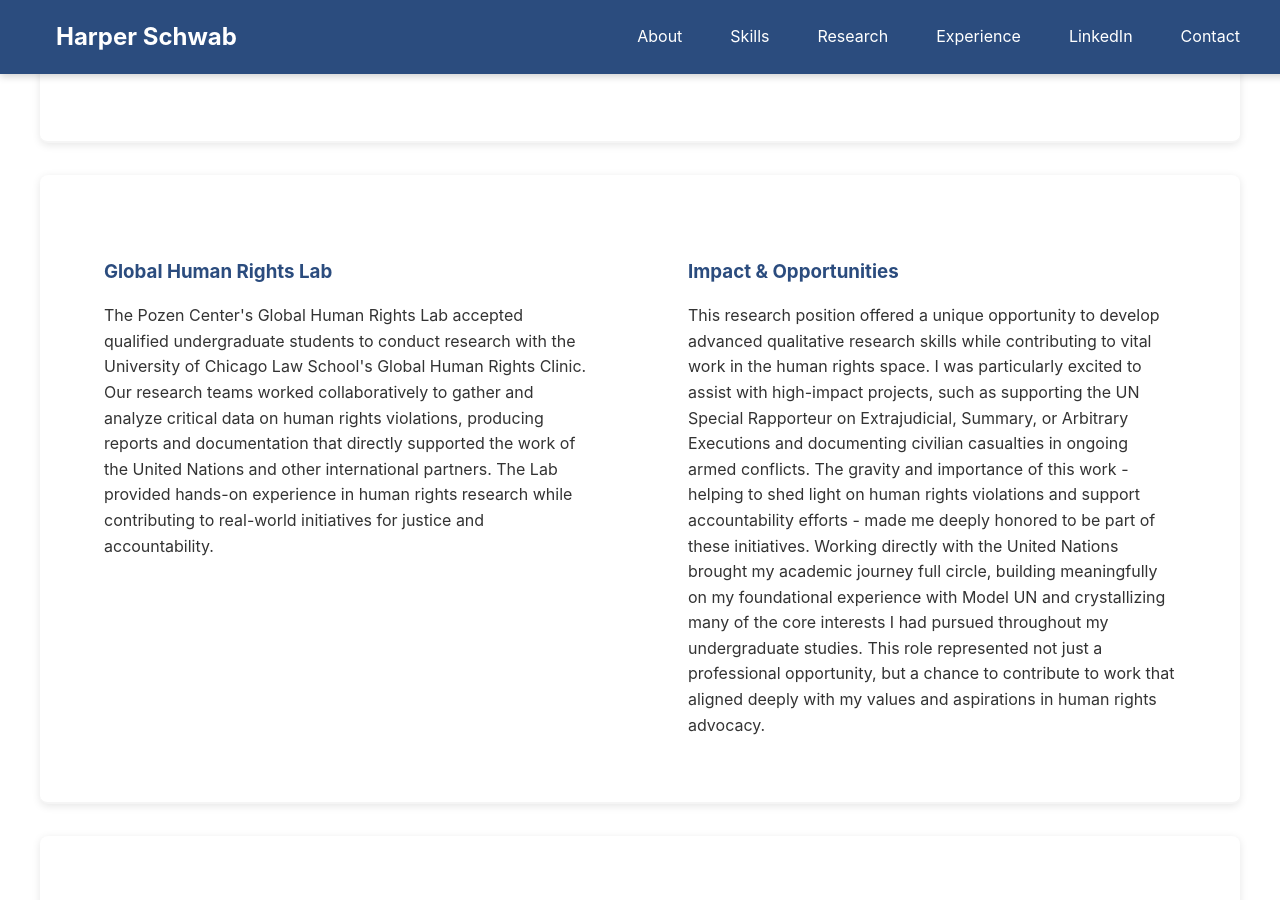
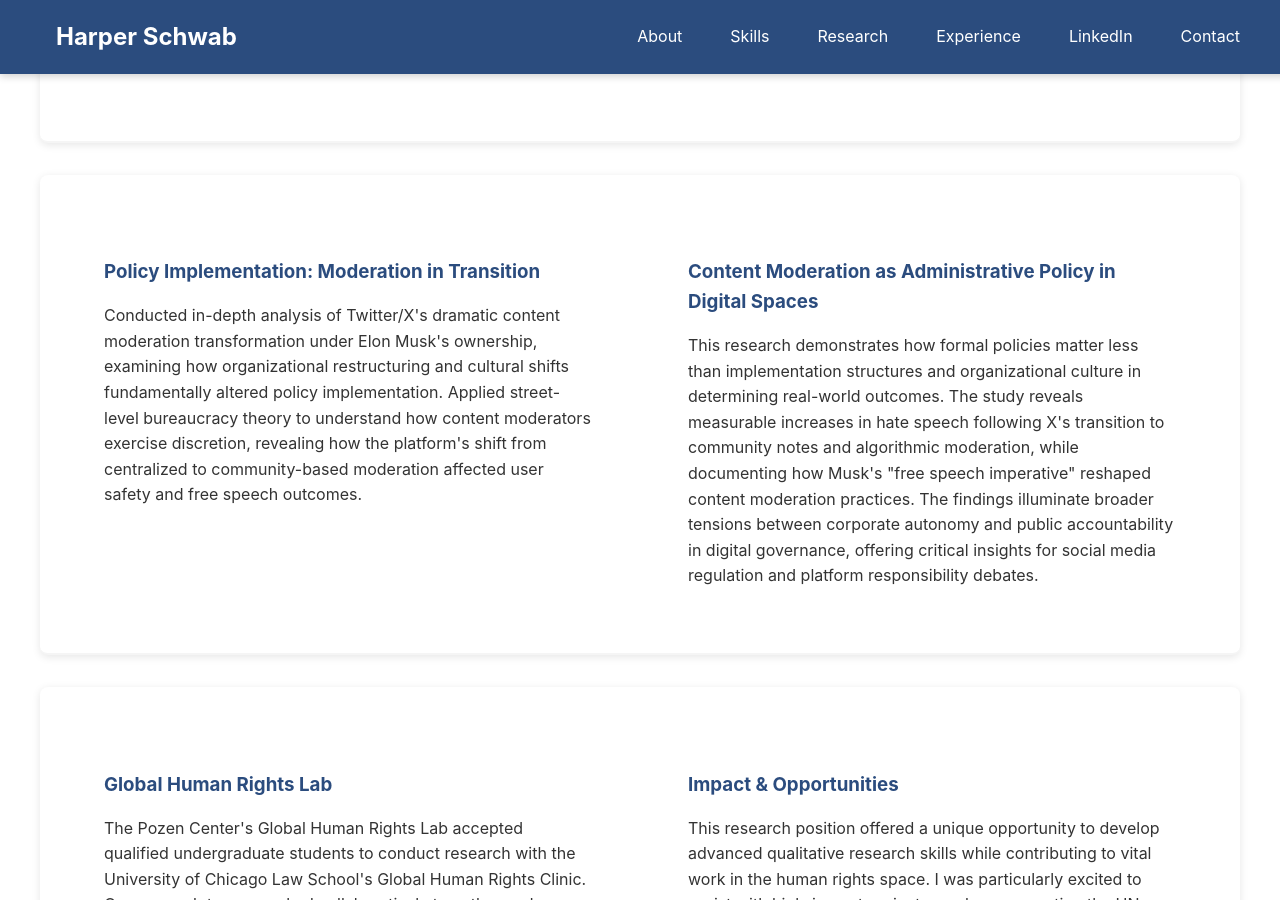
Before and after one commit to hwschwab/hwschwab.github.io, a Jekyll site: the page built from pages/index.md, in a window 1280 px wide and 900 px high, scrolled down 2061 px. Built offline with Jekyll 4.4.1, drawn with Linux system fonts in a browser that asks for light colours.

Commit message:
"X Paper"
:wq

```diff
--- a/_data/activities.yml
+++ b/_data/activities.yml
@@ -47,6 +47,21 @@
       a "progressive realization" approach to privacy rights that acknowledges technological constraints while
       maintaining meaningful protection for individuals. The findings contribute to ongoing policy debates about
       AI governance and digital rights.
+  - title: "Policy Implementation: Moderation in Transition"
+    description: >
+      Conducted in-depth analysis of Twitter/X's dramatic content moderation transformation under Elon Musk's
+      ownership, examining how organizational restructuring and cultural shifts fundamentally altered policy
+      implementation. Applied street-level bureaucracy theory to understand how content moderators exercise
+      discretion, revealing how the platform's shift from centralized to community-based moderation affected
+      user safety and free speech outcomes.
+    subtitle: "Content Moderation as Administrative Policy in Digital Spaces"
+    details: >
+      This research demonstrates how formal policies matter less than implementation structures and organizational
+      culture in determining real-world outcomes. The study reveals measurable increases in hate speech following
+      X's transition to community notes and algorithmic moderation, while documenting how Musk's "free speech
+      imperative" reshaped content moderation practices. The findings illuminate broader tensions between corporate
+      autonomy and public accountability in digital governance, offering critical insights for social media
+      regulation and platform responsibility debates.
   - title: "Global Human Rights Lab"
     description: >
       The Pozen Center's Global Human Rights Lab accepted qualified undergraduate students to
--- a/pages/research.md
+++ b/pages/research.md
@@ -70,6 +70,23 @@
 <div class="research-page">
   <div class="projects-grid">
     <div class="project-card">
+      <h3>Policy Implementation Paper: Moderation in Transition</h3>
+      <div class="project-status"><strong>Status:</strong> Completed 2025</div>
+      <div class="project-description">
+        Conducted comprehensive case study analyzing Twitter/X's content moderation transformation under Elon Musk's ownership, examining how organizational restructuring and cultural shifts fundamentally altered policy implementation. Applied street-level bureaucracy theory and administrative burden frameworks to reveal how the platform's shift from centralized to community-based moderation affected user safety outcomes, documenting measurable increases in hate speech and changes in platform governance.
+      </div>
+      <div class="keywords-container">
+        <span class="keyword">Policy Implementation</span>
+        <span class="keyword">Content Moderation</span>
+        <span class="keyword">Street-Level Bureaucracy</span>
+        <span class="keyword">Organizational Culture</span>
+        <span class="keyword">Digital Governance</span>
+        <span class="keyword">Social Media Policy</span>
+        <span class="keyword">Administrative Theory</span>
+        <span class="keyword">Platform Regulation</span>
+      </div>
+    </div>
+    <div class="project-card">
       <h3>Data and Democracy: Historical Voting Records Dataset</h3>
       <div class="project-status"><strong>Status:</strong> Completed 2024</div>
       <div class="project-description">
```
